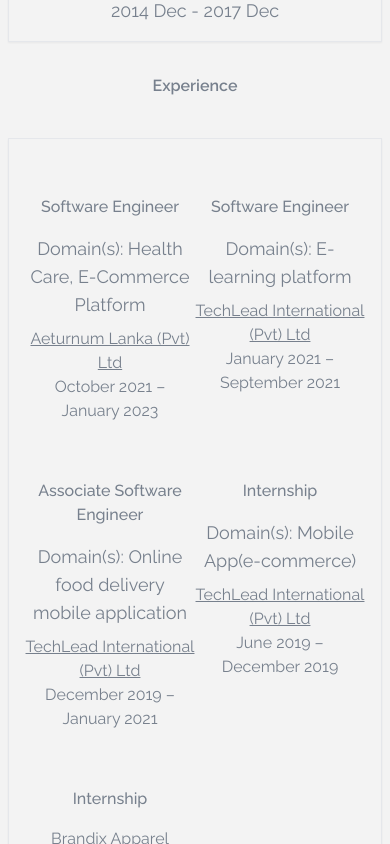
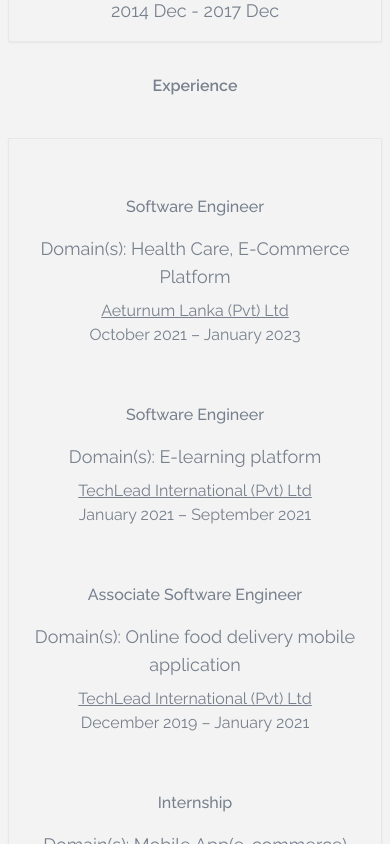
Before and after one commit to SRanuluge/Portfolio-S, a Next.js app: page /pages/about in a window 390 px wide. Shown: the part 1520-2364 px from the top of the page. Built offline with nearby package versions, Linux system fonts and the light colour scheme.

Commit message:
style chenge

```diff
--- a/src/app/pages/about/page.tsx
+++ b/src/app/pages/about/page.tsx
@@ -77,7 +77,7 @@ export default function About() {
       <h3 className="font-semibold pt-8 pb-10 text-center md:text-2xl ">
         Experience
       </h3>
-      <div className="py-6 grid grid-cols-2 flex-1 border px-4 shadow-sm  dark:bg-gray-900">
+      <div className="py-6 grid grid-cols-2 flex-1 border px-4 shadow-sm sm:grid-cols-1 dark:bg-gray-900">
         {experience.map((exp, i) => {
           return (
             <div key={i} className="flex-col justify-center text-center py-6 ">
```
